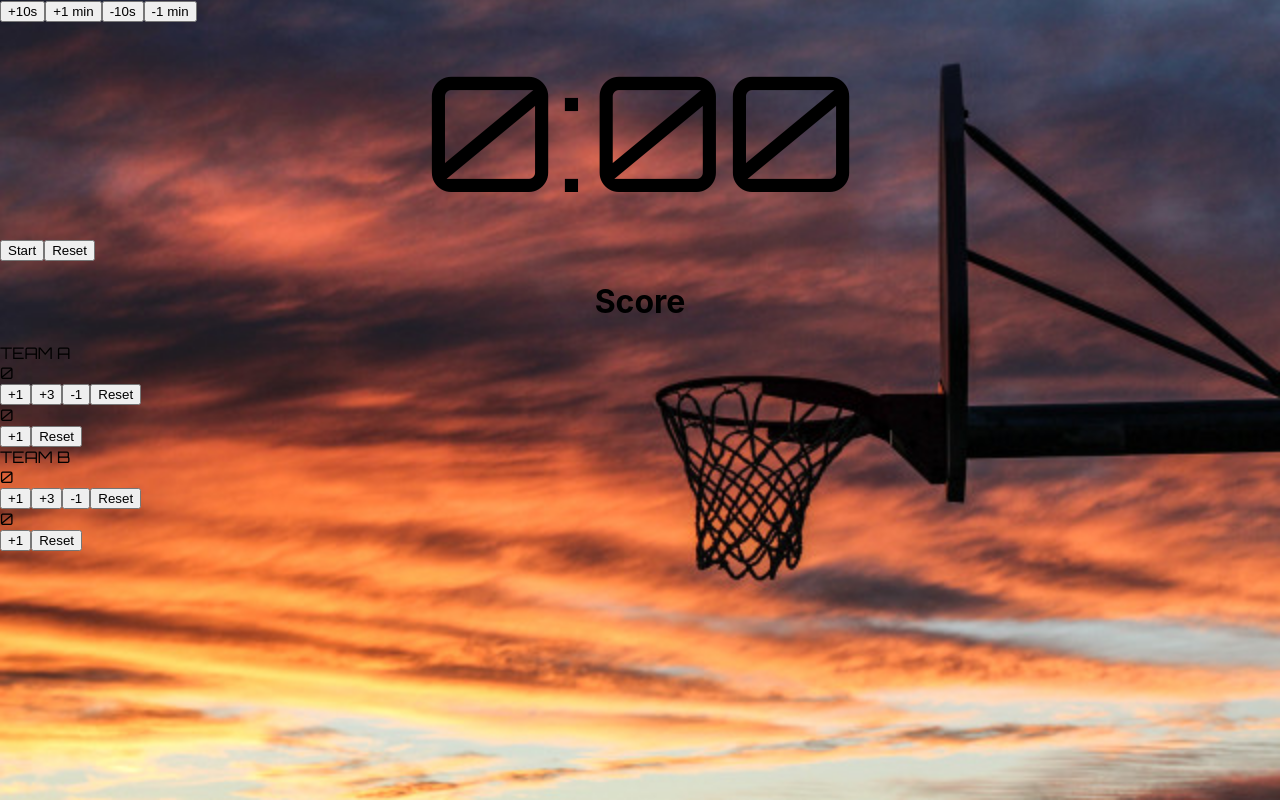
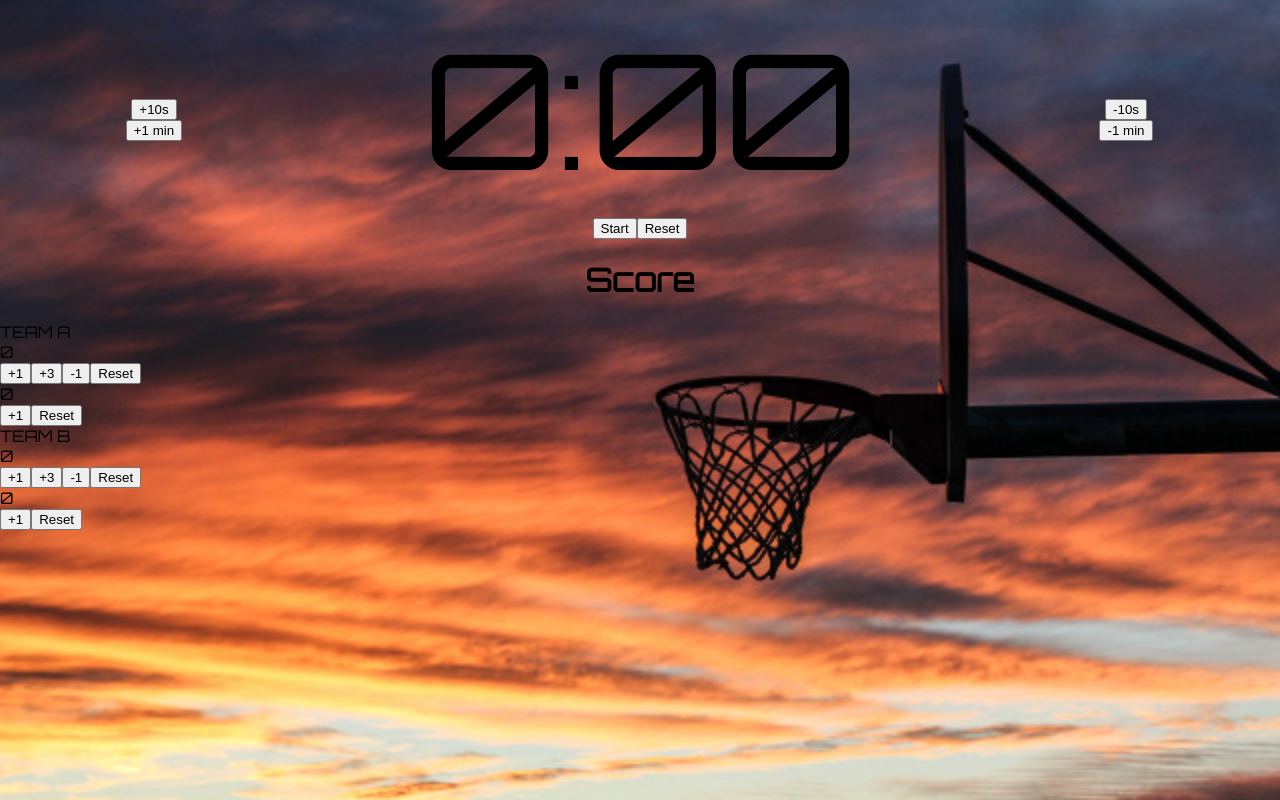
Before and after one commit to lroberts77/Tdd-react-practice, a React (Create React App) app: page / in a window 1280 px wide. Built offline with nearby package versions, Linux system fonts and the light colour scheme.

Commit message:
created basic grid layout for timer

```diff
--- a/src/App.css
+++ b/src/App.css
@@ -1,4 +1,8 @@
 .App {
   height: 100vh;
   width: 100vw;
+
+  /* display: grid;
+  grid-template-rows: 40%, 40%, 20%;
+  grid-template-columns: 20%, 60%, 20%; */
 }
--- a/src/Counter.js
+++ b/src/Counter.js
@@ -1,5 +1,6 @@
 import React, { useState, useEffect } from "react"
 import "./counter.css";
+import { Grid } from "@material-ui/core";
 
 export default function Counter() {
   // state for counter a and b
@@ -63,11 +64,21 @@ export default function Counter() {
   }, [isRunning]);
 
   return(
-    <div>
+    <div className="app-container">
+      <Grid container spacing={2}>
+        <Grid item xs={3}
+          container
+          direction="column"
+          justify="center"
+          alignItems="center">
           <button id="timerPlus10s" onClick={() => setseconds( seconds => seconds + 10 )}>+10s</button>
           <button id="timerPlus1min" onClick={() => setminutes( minutes => minutes + 1 )}>+1 min</button>
-      <button id="timerMinus10s" onClick={() => setseconds( seconds => seconds - 10 )}>-10s</button>
-      <button id="timerMinus1min" onClick={() => setminutes( minutes => minutes - 1 )}>-1 min</button>
+        </Grid>
+        <Grid item xs={6}
+          container
+          direction="column"
+          justify="center"
+          alignItems="center">
           <div className="timer">
             <span id="min" className="minutes">{minutes}</span>:<span id="sec" className="seconds">{seconds}</span>
           </div>
@@ -90,6 +101,19 @@ export default function Counter() {
         setIsRunning(false);
       }}>Reset</button>
       </div>
+        </Grid>
+        <Grid item xs={3}
+          container
+          direction="column"
+          justify="center"
+          alignItems="center">
+        <button id="timerMinus10s" onClick={() => setseconds( seconds => seconds - 10 )}>-10s</button>
+      <button id="timerMinus1min" onClick={() => setminutes( minutes => minutes - 1 )}>-1 min</button>
+        </Grid>
+
+
+
+      </Grid>
       <h1 id="score">Score</h1>
       <div id="team-a">TEAM A</div>
       <div id="counter-valuea">{countera}</div>
--- a/src/index.css
+++ b/src/index.css
@@ -1,6 +1,6 @@
 body {
   margin: 0;
-  font-family: -apple-system, BlinkMacSystemFont, 'Segoe UI', 'Roboto', 'Oxygen',
+  font-family: Orbitron, -apple-system, BlinkMacSystemFont, 'Segoe UI', 'Roboto', 'Oxygen',
     'Ubuntu', 'Cantarell', 'Fira Sans', 'Droid Sans', 'Helvetica Neue',
     sans-serif;
   -webkit-font-smoothing: antialiased;
```
Lines whose indentation alone changed are shown as unchanged.
